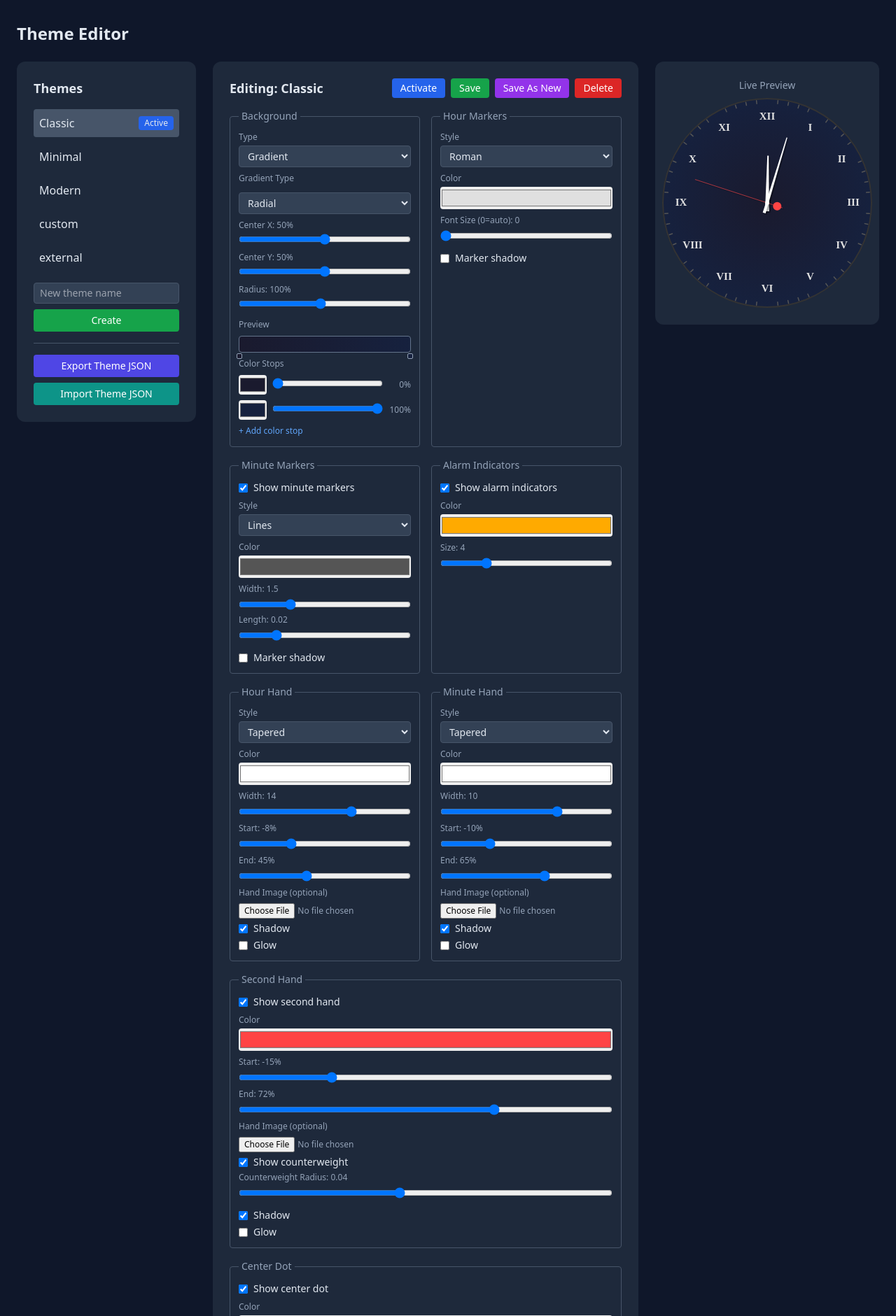
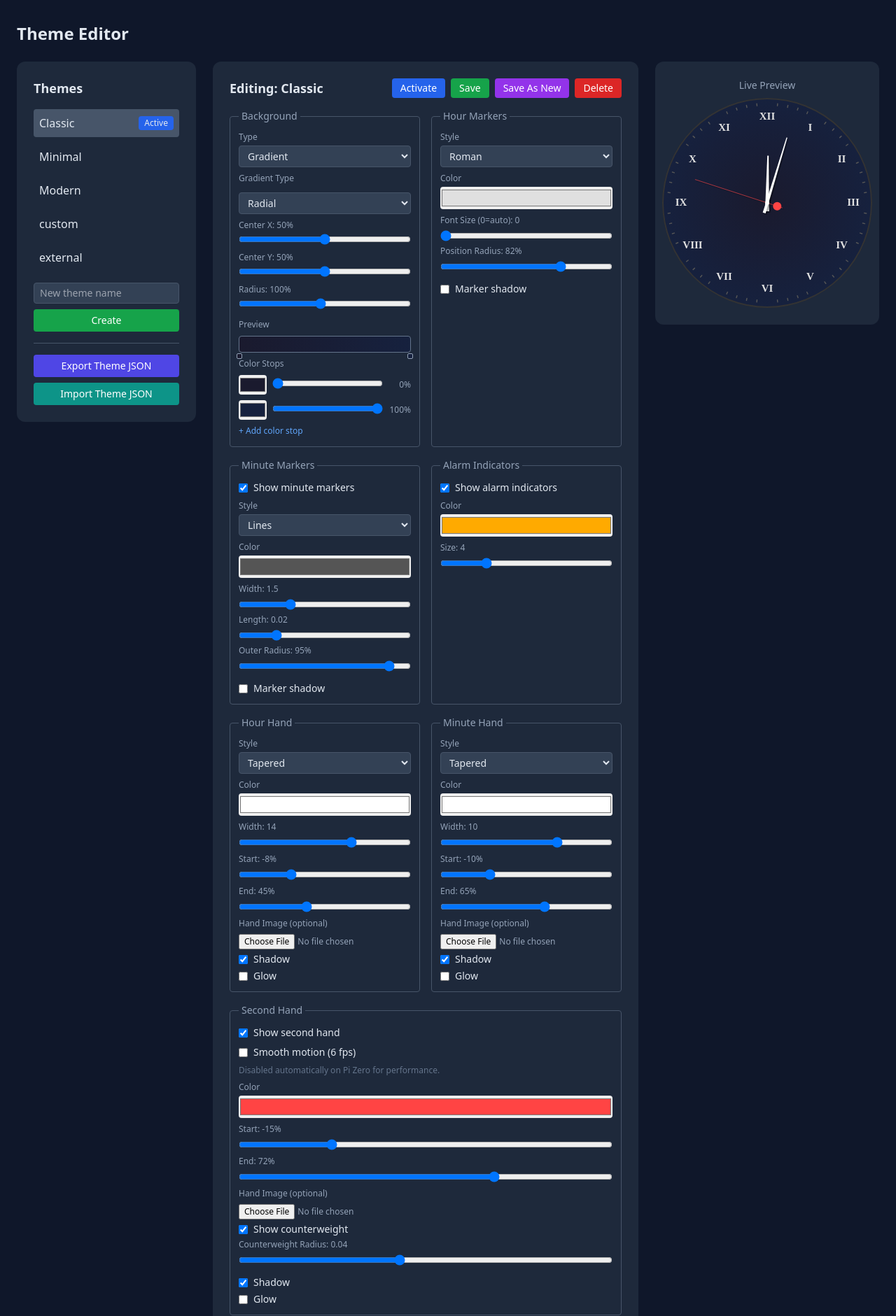
Before and after one commit to olkham/piclock, a Flask app: page /themes in a window 1280 px wide. Shown: the part 53-1934 px from the top of the page at 70% size. Run offline with Flask 3, Linux system fonts and the light colour scheme; data comes from the database, SQL or seed files in the repository; both versions use the stored data as it was after the commit; parts of the project's set-up code (start-up, migrations or seed data) failed here and were passed over; some libraries are stand-ins or nearby versions.

Commit message:
fixes n features

```diff
--- a/src/clock/renderer.py
+++ b/src/clock/renderer.py
@@ -32,7 +32,7 @@ def render_frame(time_info, theme, overlay_fn=None, alarms=None, agenda_events=N
     Returns:
         A Pygame surface with the rendered clock.
     """
-    from src.clock.face import draw_background, draw_markers, draw_alarm_indicators, draw_clock_text, draw_agenda
+    from src.clock.face import draw_background, draw_markers, draw_alarm_indicators, draw_clock_text, draw_agenda, draw_current_event
     from src.clock.hands import draw_hands
     from src.clock.effects import apply_circular_mask
 
@@ -60,6 +60,10 @@ def render_frame(time_info, theme, overlay_fn=None, alarms=None, agenda_events=N
     # Draw clock text overlay
     draw_clock_text(ctx, size, time_info, theme)
 
+    # Draw current agenda event title
+    if agenda_events:
+        draw_current_event(ctx, size, time_info, theme, agenda_events)
+
     # Draw overlay (e.g., alarm visual)
     if overlay_fn:
         overlay_fn(ctx, size)
--- a/src/web/static/js/clock-preview.js
+++ b/src/web/static/js/clock-preview.js
@@ -219,7 +219,8 @@ function drawMarkers(ctx, center, radius, theme) {
 
             if (mStyle === 'dot') {
                 const dotR = (markers.minute_dot_radius || 2) * scale;
-                const dist = radius * 0.92;
+                const mOuterPct = (markers.minute_marker_radius != null ? markers.minute_marker_radius : 95) / 100;
+                const dist = radius * mOuterPct;
                 if (markers.minute_shadow) {
                     ctx.fillStyle = 'rgba(0,0,0,0.3)';
                     ctx.beginPath();
@@ -232,8 +233,9 @@ function drawMarkers(ctx, center, radius, theme) {
                 ctx.fill();
             } else {
                 const mLen = markers.minute_length || 0.02;
-                const inner = radius * (1 - mLen);
-                const outer = radius * 0.95;
+                const mLineOuterPct = (markers.minute_marker_radius != null ? markers.minute_marker_radius : 95) / 100;
+                const outer = radius * mLineOuterPct;
+                const inner = outer - radius * mLen;
                 if (markers.minute_shadow) {
                     ctx.save();
                     ctx.translate(1, 1);
@@ -266,10 +268,11 @@ function drawMarkers(ctx, center, radius, theme) {
 
     if (style === 'line') {
         const hLen = markers.hour_length || 0.06;
+        const hOuterPct = (markers.hour_marker_radius != null ? markers.hour_marker_radius : 95) / 100;
         for (let i = 0; i < 12; i++) {
             const angle = (i * 30 - 90) * Math.PI / 180;
-            const inner = radius * (1 - hLen);
-            const outer = radius * 0.95;
+            const outer = radius * hOuterPct;
+            const inner = outer - radius * hLen;
             if (hasShadow) {
                 ctx.save(); ctx.translate(1, 1);
                 ctx.strokeStyle = 'rgba(0,0,0,0.3)';
@@ -291,9 +294,10 @@ function drawMarkers(ctx, center, radius, theme) {
         }
     } else if (style === 'dot') {
         const dotR = (markers.dot_radius || 5) * scale;
+        const dotDist = radius * ((markers.hour_marker_radius != null ? markers.hour_marker_radius : 95) / 100);
         for (let i = 0; i < 12; i++) {
             const angle = (i * 30 - 90) * Math.PI / 180;
-            const dist = radius * 0.88;
+            const dist = dotDist;
             if (hasShadow) {
                 ctx.fillStyle = 'rgba(0,0,0,0.3)';
                 ctx.beginPath();
@@ -323,10 +327,12 @@ function drawMarkers(ctx, center, radius, theme) {
         ctx.textAlign = 'center';
         ctx.textBaseline = 'middle';
 
+        const hourRadiusPct = (markers.hour_radius != null ? markers.hour_radius : 82) / 100;
+
         for (let i = 0; i < 12; i++) {
             const angle = (i * 30 - 90) * Math.PI / 180;
-            const x = center + radius * 0.82 * Math.cos(angle);
-            const y = center + radius * 0.82 * Math.sin(angle);
+            const x = center + radius * hourRadiusPct * Math.cos(angle);
+            const y = center + radius * hourRadiusPct * Math.sin(angle);
             if (hasShadow) {
                 ctx.fillStyle = 'rgba(0,0,0,0.4)';
                 ctx.fillText(numerals[i], x + 1, y + 1);
@@ -462,6 +468,67 @@ function drawHands(ctx, center, radius, time, theme) {
         ctx.fillStyle = hexToCSS(ct.color || '#ffffff');
         ctx.fillText(text, center, center + offsetY);
     }
+
+    // Current agenda event title
+    drawCurrentEvent(ctx, center, radius, time, theme);
+}
+
+function drawCurrentEvent(ctx, center, radius, time, theme) {
+    const cfg = theme.agenda || {};
+    if (!cfg.show_current_event || !_agendaEvents || _agendaEvents.length === 0) return;
+
+    const currentMins = time.hour * 60 + time.minute;
+    let active = null;
+    for (const ev of _agendaEvents) {
+        const ss = (ev.start_time || '').split(':');
+        const es = (ev.end_time || '').split(':');
+        if (ss.length < 2 || es.length < 2) continue;
+        let startMins = parseInt(ss[0], 10) * 60 + parseInt(ss[1], 10);
+        let endMins = parseInt(es[0], 10) * 60 + parseInt(es[1], 10);
+        if (endMins <= startMins) endMins += 24 * 60;
+        if (startMins <= currentMins && currentMins < endMins) {
+            active = ev;
+            break;
+        }
+    }
+    if (!active || !active.title) return;
+
+    const color = hexToCSS(active.color || '#4488ff');
+    const ct = theme.clock_text || {};
+    let yPos;
+    if (ct.visible) {
+        const textOffsetY = (ct.offset_y != null ? ct.offset_y : 25) / 100 * radius;
+        const textFs = (ct.font_size && ct.font_size > 0) ? ct.font_size * (radius / 360) : radius * 0.12;
+        yPos = center + textOffsetY + textFs * 0.8;
+    } else {
+        yPos = center + radius * 0.25;
+    }
+
+    const fs = radius * 0.07;
+    ctx.font = `${fs}px sans-serif`;
+    ctx.textAlign = 'center';
+    ctx.textBaseline = 'middle';
+
+    let display = active.title;
+    const maxW = radius * 1.2;
+    while (ctx.measureText(display).width > maxW && display.length > 3) {
+        display = display.slice(0, -2) + '\u2026';
+    }
+
+    // Dot indicator
+    const dotR = fs * 0.25;
+    const textW = ctx.measureText(display).width;
+    ctx.fillStyle = color;
+    ctx.beginPath();
+    ctx.arc(center - textW / 2 - dotR * 2, yPos, dotR, 0, Math.PI * 2);
+    ctx.fill();
+
+    // Shadow
+    ctx.fillStyle = 'rgba(0,0,0,0.4)';
+    ctx.fillText(display, center + 1, yPos + 1);
+    // Text
+    ctx.fillStyle = color;
+    ctx.fillText(display, center, yPos);
 }
 
 function drawHand(ctx, center, radius, angleDeg, end, width, color, start, style, shadow, glow, glowColor) {
--- a/src/web/templates/themes.html
+++ b/src/web/templates/themes.html
@@ -180,18 +180,29 @@
                             <input type="range" x-model.number="theme.markers.hour_width" min="1" max="8" step="0.5" class="w-full mb-1">
                             <label class="block text-xs text-slate-400 mb-1">Length: <span x-text="theme.markers.hour_length"></span></label>
                             <input type="range" x-model.number="theme.markers.hour_length" min="0.02" max="0.15" step="0.01" class="w-full mb-1">
+                            <label class="block text-xs text-slate-400 mb-1">Outer Radius: <span x-text="theme.markers.hour_marker_radius + '%'"></span></label>
+                            <input type="range" x-model.number="theme.markers.hour_marker_radius" min="50" max="100" step="1" class="w-full mb-1">
                         </div>
                     </template>
                     <template x-if="theme.markers.hour_style === 'dot'">
                         <div>
                             <label class="block text-xs text-slate-400 mb-1">Dot Radius: <span x-text="theme.markers.dot_radius"></span></label>
                             <input type="range" x-model.number="theme.markers.dot_radius" min="2" max="12" step="0.5" class="w-full mb-1">
+                            <label class="block text-xs text-slate-400 mb-1">Outer Radius: <span x-text="theme.markers.hour_marker_radius + '%'"></span></label>
+                            <input type="range" x-model.number="theme.markers.hour_marker_radius" min="50" max="100" step="1" class="w-full mb-1">
                         </div>
                     </template>
                     <template x-if="['roman','arabic','custom'].includes(theme.markers.hour_style)">
                         <div>
                             <label class="block text-xs text-slate-400 mb-1">Font Size (0=auto): <span x-text="theme.markers.font_size"></span></label>
                             <input type="range" x-model.number="theme.markers.font_size" min="0" max="60" step="1" class="w-full mb-1">
+                        </div>
+                    </template>
+
+                    <template x-if="['roman','arabic','custom'].includes(theme.markers.hour_style)">
+                        <div>
+                            <label class="block text-xs text-slate-400 mb-1">Position Radius: <span x-text="theme.markers.hour_radius + '%'"></span></label>
+                            <input type="range" x-model.number="theme.markers.hour_radius" min="50" max="95" step="1" class="w-full mb-1">
                         </div>
                     </template>
 
@@ -218,13 +229,17 @@
                             <label class="block text-xs text-slate-400 mb-1">Width: <span x-text="theme.markers.minute_width"></span></label>
                             <input type="range" x-model.number="theme.markers.minute_width" min="0.5" max="4" step="0.5" class="w-full mb-1">
                             <label class="block text-xs text-slate-400 mb-1">Length: <span x-text="theme.markers.minute_length"></span></label>
-                            <input type="range" x-model.number="theme.markers.minute_length" min="0.01" max="0.06" step="0.005" class="w-full">
+                            <input type="range" x-model.number="theme.markers.minute_length" min="0.01" max="0.06" step="0.005" class="w-full mb-1">
+                            <label class="block text-xs text-slate-400 mb-1">Outer Radius: <span x-text="theme.markers.minute_marker_radius + '%'"></span></label>
+                            <input type="range" x-model.number="theme.markers.minute_marker_radius" min="50" max="100" step="1" class="w-full">
                         </div>
                     </template>
                     <template x-if="theme.markers.minute_style === 'dot'">
                         <div>
                             <label class="block text-xs text-slate-400 mb-1">Dot Radius: <span x-text="theme.markers.minute_dot_radius"></span></label>
-                            <input type="range" x-model.number="theme.markers.minute_dot_radius" min="0.5" max="5" step="0.5" class="w-full">
+                            <input type="range" x-model.number="theme.markers.minute_dot_radius" min="0.5" max="5" step="0.5" class="w-full mb-1">
+                            <label class="block text-xs text-slate-400 mb-1">Outer Radius: <span x-text="theme.markers.minute_marker_radius + '%'"></span></label>
+                            <input type="range" x-model.number="theme.markers.minute_marker_radius" min="50" max="100" step="1" class="w-full">
                         </div>
                     </template>
                     <label class="flex items-center gap-2 mt-2 text-sm">
@@ -316,6 +331,10 @@
                     <label class="flex items-center gap-2 text-sm mb-2">
                         <input type="checkbox" x-model="theme.hands.second.visible"> Show second hand
                     </label>
+                    <label class="flex items-center gap-2 text-sm mb-2">
+                        <input type="checkbox" x-model="theme.hands.second.smooth"> Smooth motion (6 fps)
+                    </label>
+                    <p class="text-xs text-slate-500 mb-2">Disabled automatically on Pi Zero for performance.</p>
                     <label class="block text-xs text-slate-400 mb-1">Color</label>
                     <input type="color" x-model="theme.hands.second.color" class="w-full h-8 rounded mb-2">
                     <label class="block text-xs text-slate-400 mb-1">Start: <span x-text="theme.hands.second.start + '%'"></span></label>
@@ -385,6 +404,9 @@
                     <label class="flex items-center gap-2 text-sm mb-2">
                         <input type="checkbox" x-model="theme.agenda.enabled"> Enable agenda pie chart
                     </label>
+                    <label class="flex items-center gap-2 text-sm mb-2">
+                        <input type="checkbox" x-model="theme.agenda.show_current_event"> Show current event title on clock face
+                    </label>
                     <p class="text-xs text-slate-500 mb-2">Shows today's events as colored slices on the clock face. <a href="/agenda" class="text-blue-400 hover:text-blue-300">Manage events &rarr;</a></p>
                     <label class="block text-xs text-slate-400 mb-1">Inner Radius: <span x-text="theme.agenda.min_radius + '%'"></span></label>
                     <input type="range" x-model.number="theme.agenda.min_radius" min="0" max="95" step="5" class="w-full mb-2">
@@ -439,8 +461,12 @@ function themeEditor() {
             if (!this.theme.markers.minute_style) this.theme.markers.minute_style = 'line';
             if (this.theme.markers.minute_dot_radius == null) this.theme.markers.minute_dot_radius = 2;
             if (this.theme.markers.minute_shadow == null) this.theme.markers.minute_shadow = false;
+            if (this.theme.markers.hour_radius == null) this.theme.markers.hour_radius = 82;
+            if (this.theme.markers.hour_marker_radius == null) this.theme.markers.hour_marker_radius = 95;
+            if (this.theme.markers.minute_marker_radius == null) this.theme.markers.minute_marker_radius = 95;
             if (this.theme.hands.second.counterweight == null) this.theme.hands.second.counterweight = true;
             if (this.theme.hands.second.counterweight_radius == null) this.theme.hands.second.counterweight_radius = 0.04;
+            if (this.theme.hands.second.smooth == null) this.theme.hands.second.smooth = false;
             ['hour','minute','second'].forEach(h => {
                 if (this.theme.hands[h].glow == null) this.theme.hands[h].glow = false;
                 if (!this.theme.hands[h].glow_color) this.theme.hands[h].glow_color = this.theme.hands[h].color || '#ffffff';
@@ -449,7 +475,8 @@ function themeEditor() {
             });
             if (!this.theme.alarm_indicators) this.theme.alarm_indicators = {visible:true, color:'#ffaa00', size:4};
             if (!this.theme.clock_text) this.theme.clock_text = {visible:false, format:'12h', color:'#ffffff', font_size:0, offset_y:25};
-            if (!this.theme.agenda) this.theme.agenda = {enabled:false, min_radius:0, max_radius:80, opacity:35};
+            if (!this.theme.agenda) this.theme.agenda = {enabled:false, min_radius:0, max_radius:80, opacity:35, show_current_event:false};
+            if (this.theme.agenda.show_current_event == null) this.theme.agenda.show_current_event = false;
 
             this.$nextTick(() => {
                 startClockPreview('theme-preview', this.theme);
```
Also changed, not shown: issues.md (+6 -4 lines), project.md (+5 -1 lines), src/clock/engine.py (+4 -4 lines), src/clock/face.py (+104 -16 lines), src/themes/schema.py (+10 -0 lines), src/web/templates/index.html (+0 -20 lines), data/piclock.db.
